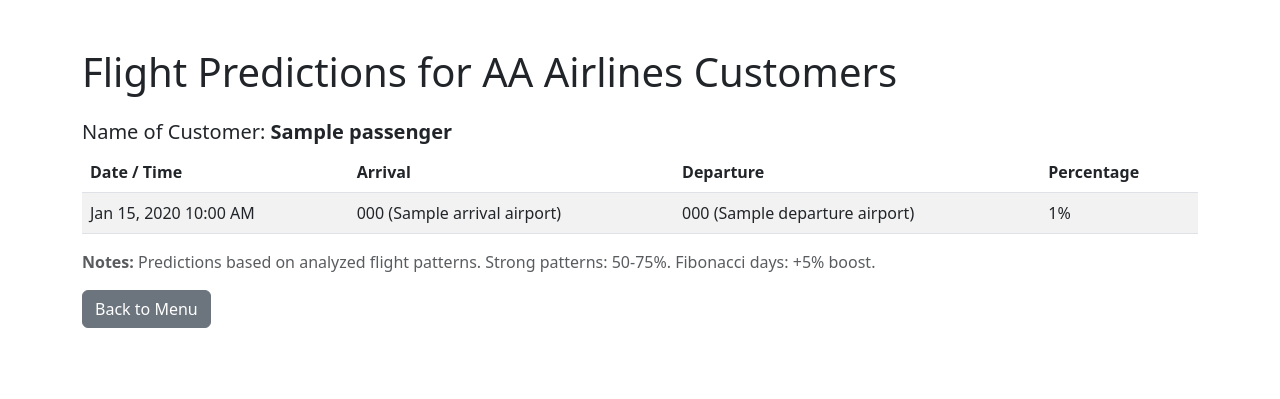
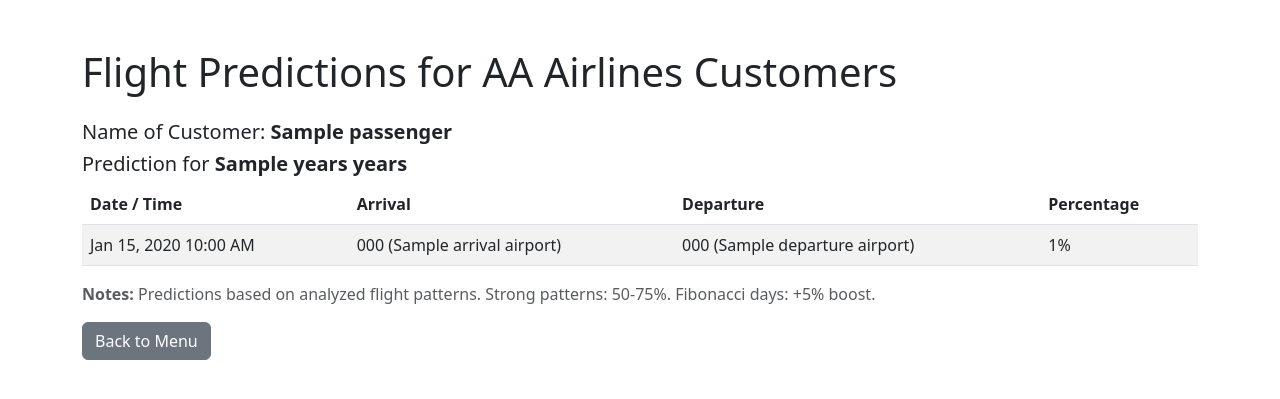
Before and after one commit to julzaves/aa_airlines, a Django app: template predictor/templates/predictor/prediction_list.html in a window 1280 px wide. Shown: the top 399 px of the page. Run offline with Django 5.2, Linux system fonts and the light colour scheme; the template is opened without the code that fills it: most values are stand-ins (such as "Sample title", 1, 10 or a date in 2020).

Commit message:
added prediction length in predictions page

```diff
--- a/predictor/templates/predictor/prediction_list.html
+++ b/predictor/templates/predictor/prediction_list.html
@@ -11,6 +11,7 @@
         <h1 class="mb-4">Flight Predictions for AA Airlines Customers</h1>
         <table class="table table-striped">
             <h5 style="font-weight: 400;">Name of Customer: <strong style="font-weight: 700;">{{ object_list.0.passenger.name }}</strong></h5>
+            <h5 style="font-weight: 300;">Prediction for <strong style="font-weight: 600;">{{ years }} {% if years == 1 %}year{% else %}years{% endif %}</strong></h5>
             <thead>
                 <tr>
                     <th>Date / Time</th>
--- a/predictor/views.py
+++ b/predictor/views.py
@@ -171,6 +171,7 @@ class PredictionListView(ListView):
     def get_context_data(self, **kwargs):
         context = super().get_context_data(**kwargs)
         context['passenger_id'] = self.kwargs['passenger_id']
+        context['years'] = self.request.session.get('prediction_years', 5)
         return context
 
 def delete_predictions(request, passenger_id):
```
Also changed, not shown: db.sqlite3.
